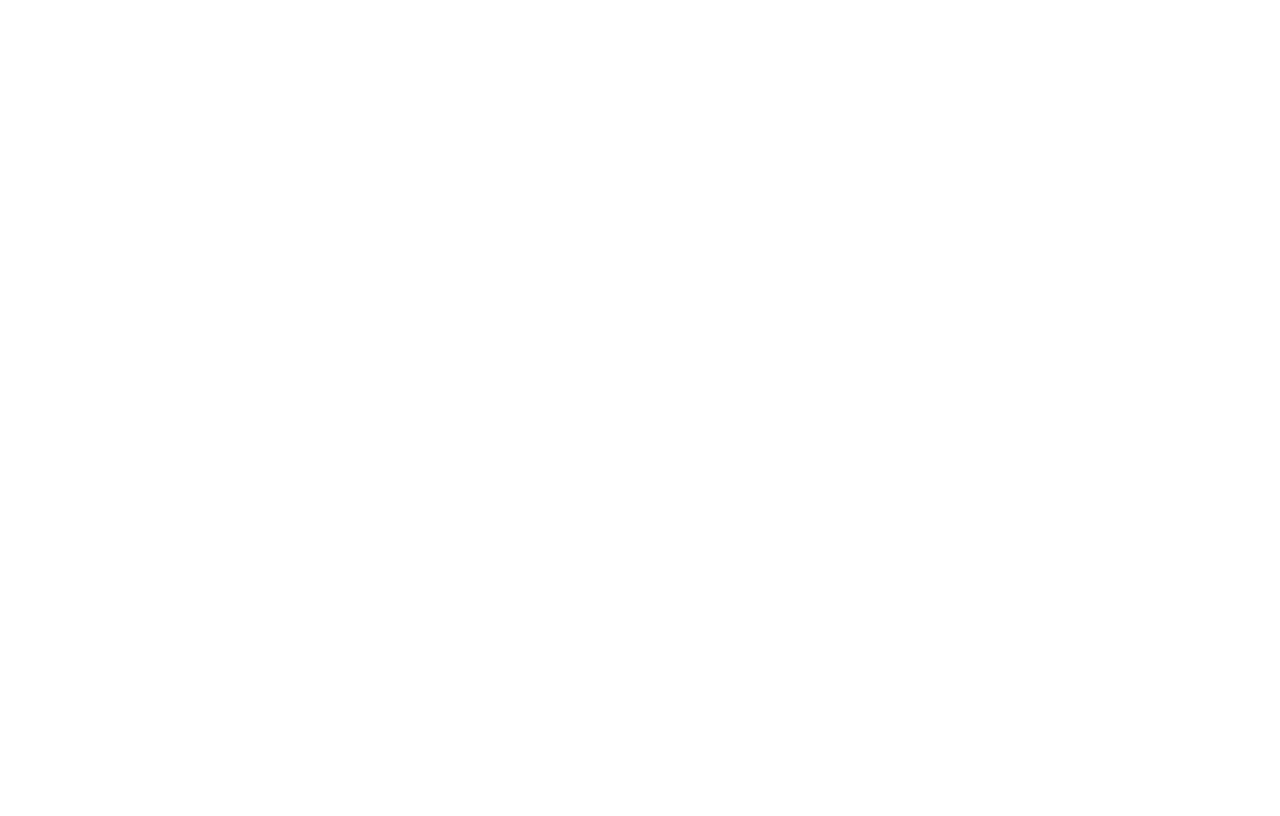
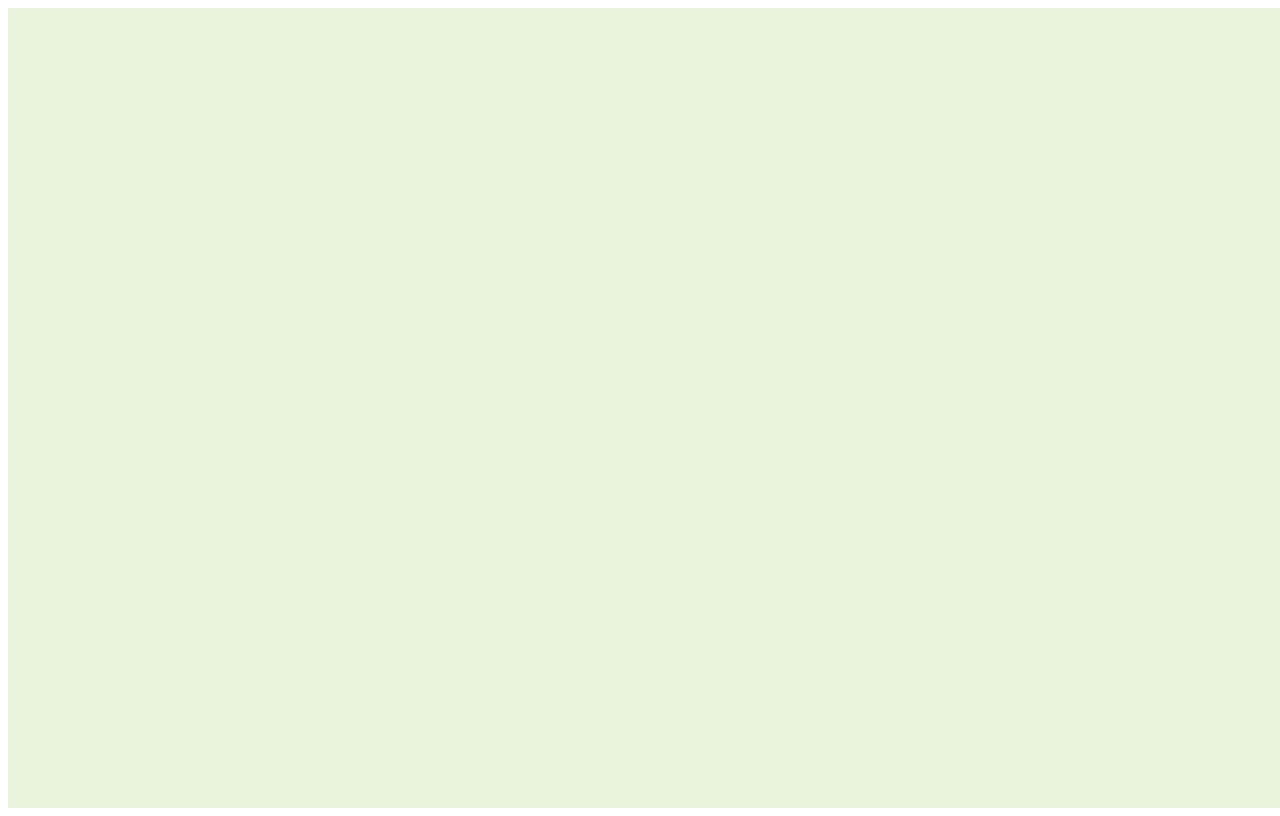
Before and after one commit to eni-kliszki/Nigel-Frontend-TypeScript, a React (Create React App) app: page /garden in a window 1280 px wide. Built offline with nearby package versions, Linux system fonts and the light colour scheme.

Commit message:
add styled components folder and file to gardenPlanner

```diff
--- a/src/components/Navbar.tsx
+++ b/src/components/Navbar.tsx
@@ -5,7 +5,7 @@
 
 export const Navbar = () => {
     const followers = "204.465.173";
-    const { t, i18n } = useTranslation();
+    const { t } = useTranslation(); //second object when needed i18n
 
     return (
         <Nav >
--- a/src/components/gardenPlanner/GardenPlanner.tsx
+++ b/src/components/gardenPlanner/GardenPlanner.tsx
@@ -1,10 +1,11 @@
 import React from 'react'
+import { GardenPlannerPage } from './styled-components/GardenPlanner.styles';
 
 const GardenPlanner = () => {
   return (
-    <div>
+    <GardenPlannerPage>
 
-    </div>
+    </GardenPlannerPage>
   )
 }
 
--- /dev/null
+++ b/src/components/gardenPlanner/styled-components/GardenPlanner.styles.tsx
@@ -0,0 +1,7 @@
+import styled from 'styled-components';
+
+export const GardenPlannerPage = styled.div`
+  background-color: #EAF4DC;
+  width: 100vw;
+  height: 100vh;
+`
```
Also changed, not shown: 1 other file (tests, documents, lock files or other folders).
